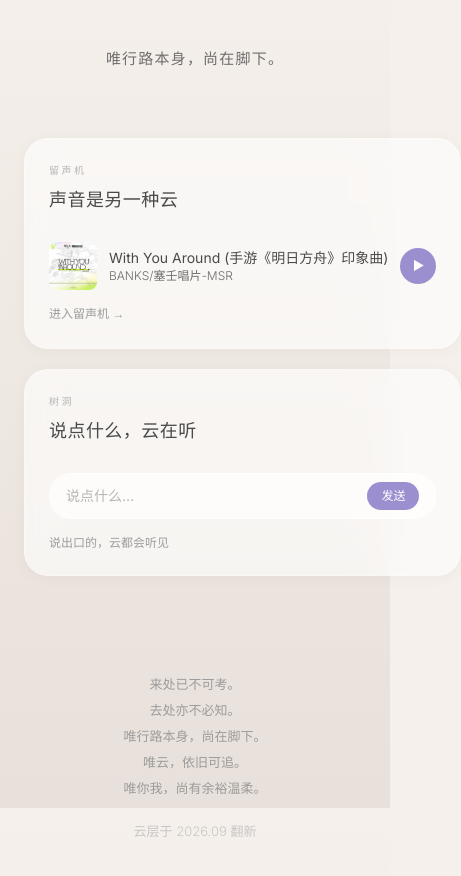
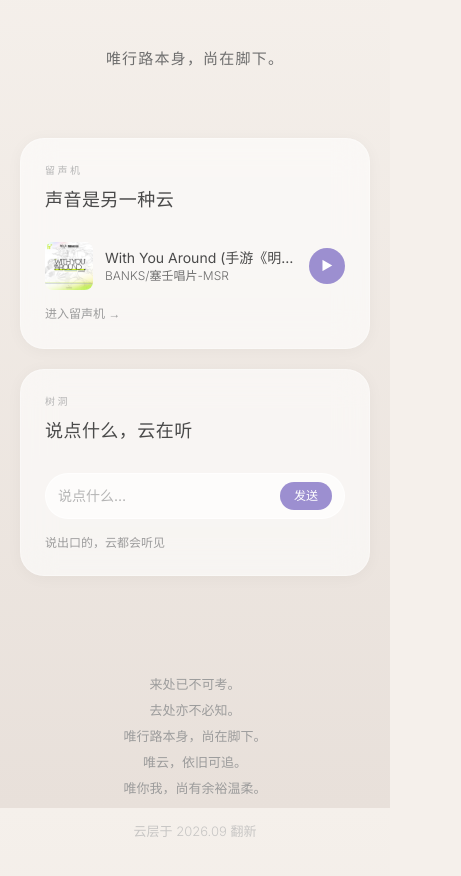
Before and after one commit to yunx947-boop/Cloud-shelter, a Next.js app: page / in a window 390 px wide. Shown: the part 880-1756 px from the top of the page, 461 px wide, since content can reach past the window. Built offline with nearby package versions, Linux system fonts and the light colour scheme.

Commit message:
主页移动端加固：卡片单列到 768px、内部元素允许收缩、裁掉溢出
网格断点从 sm 改到 md，避免中等宽度下两列被内容撑开；grid/卡片/组件内层补 min-w-0，卡片加 overflow-hidden；移动端左右留白从 24px 收到 20px。

```diff
--- a/app/(home)/page.tsx
+++ b/app/(home)/page.tsx
@@ -27,10 +27,10 @@ export default async function HomePage() {
       </section>
 
       {/* 两张并排的入口卡 */}
-      <section className="mx-auto w-full max-w-3xl px-6 pb-24">
-        <div className="grid gap-5 sm:grid-cols-2">
-          <Reveal delay={0.05}>
-            <div className="glass flex h-full flex-col p-6">
+      <section className="mx-auto w-full max-w-3xl min-w-0 px-5 pb-24 sm:px-6">
+        <div className="grid w-full min-w-0 grid-cols-1 gap-5 md:grid-cols-2">
+          <Reveal delay={0.05} className="min-w-0">
+            <div className="glass flex h-full min-w-0 flex-col overflow-hidden p-6">
               <p className="font-mono text-[10px] uppercase tracking-[0.25em] text-ink-faint">留声机</p>
               <p className="mt-2 font-serif text-lg font-normal tracking-wide text-ink">
                 声音是另一种云
@@ -41,8 +41,8 @@ export default async function HomePage() {
             </div>
           </Reveal>
 
-          <Reveal delay={0.12}>
-            <div className="glass flex h-full flex-col p-6">
+          <Reveal delay={0.12} className="min-w-0">
+            <div className="glass flex h-full min-w-0 flex-col overflow-hidden p-6">
               <p className="font-mono text-[10px] uppercase tracking-[0.25em] text-ink-faint">树洞</p>
               <p className="mt-2 font-serif text-lg font-normal tracking-wide text-ink">
                 说点什么，云在听
--- a/components/ChatTeaser.tsx
+++ b/components/ChatTeaser.tsx
@@ -16,7 +16,7 @@ export default function ChatTeaser() {
 
   return (
     <form onSubmit={submit}>
-      <div className="flex items-center gap-2 rounded-full border border-white/70 bg-white/65 px-4 py-2">
+      <div className="flex w-full min-w-0 items-center gap-2 rounded-full border border-white/70 bg-white/65 px-3 py-2 sm:px-4">
         <input
           value={text}
           onChange={(e) => setText(e.target.value)}
--- a/components/FeaturedTrack.tsx
+++ b/components/FeaturedTrack.tsx
@@ -21,8 +21,8 @@ export default function FeaturedTrack({ track }: { track?: Track }) {
   }
 
   return (
-    <Link href="/music" className="group block">
-      <div className="flex items-center gap-3">
+    <Link href="/music" className="group block w-full min-w-0">
+      <div className="flex w-full min-w-0 items-center gap-3">
         <span className="h-12 w-12 shrink-0 overflow-hidden rounded-lg bg-amber-soft">
           {track.cover ? (
             <img src={track.cover} alt="" className="h-full w-full object-cover" />
```
